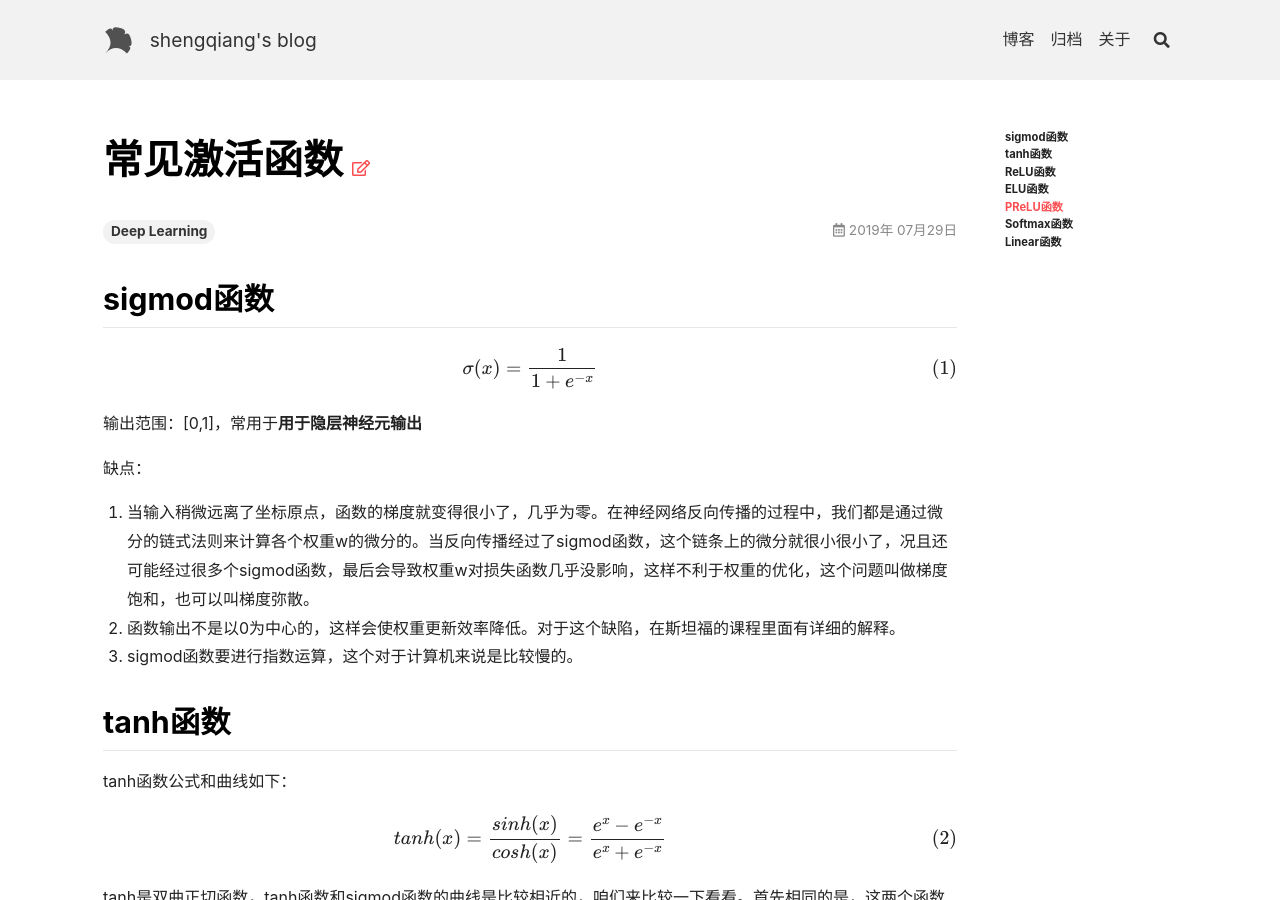
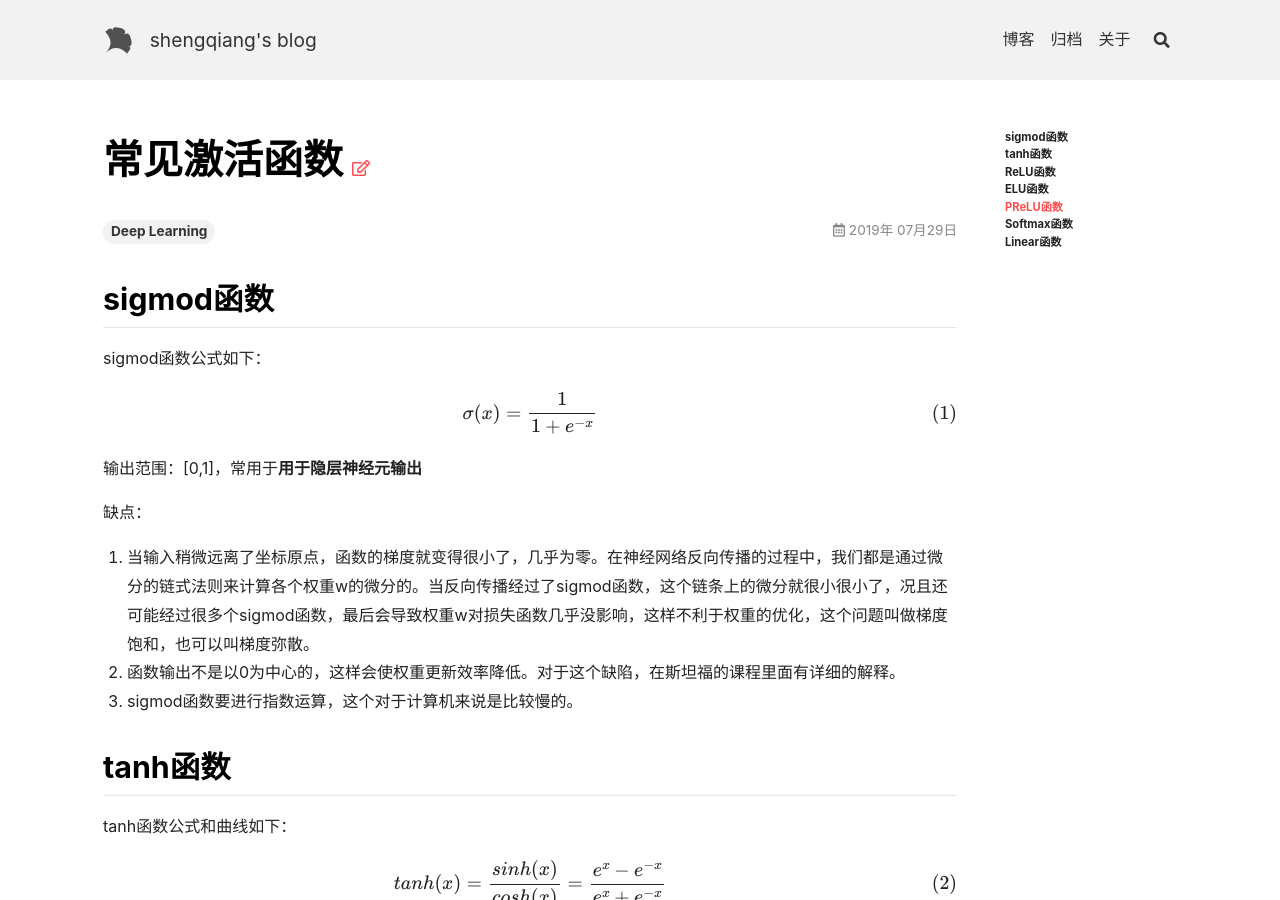
Before and after one commit to shengqiangzhang/shengqiangzhang.github.io, a Jekyll site: the page built from _posts/2019-07-29-常见激活函数.md, in a window 1280 px wide and 900 px high. Built offline with Jekyll 4.4.1, drawn with Linux system fonts in a browser that asks for light colours; nearby versions of some CDN libraries; formulas are drawn with MathJax 3; comment, search, counter and statistics services are not loaded.

```diff
--- a/_posts/2019-07-29-常见激活函数.md
+++ b/_posts/2019-07-29-常见激活函数.md
@@ -8,6 +8,8 @@ tags:
 ---
 
 ## sigmod函数
+
+sigmod函数公式如下：
 
 $$
 \sigma(x) = \frac{1}{1+e^{-x}}
```
